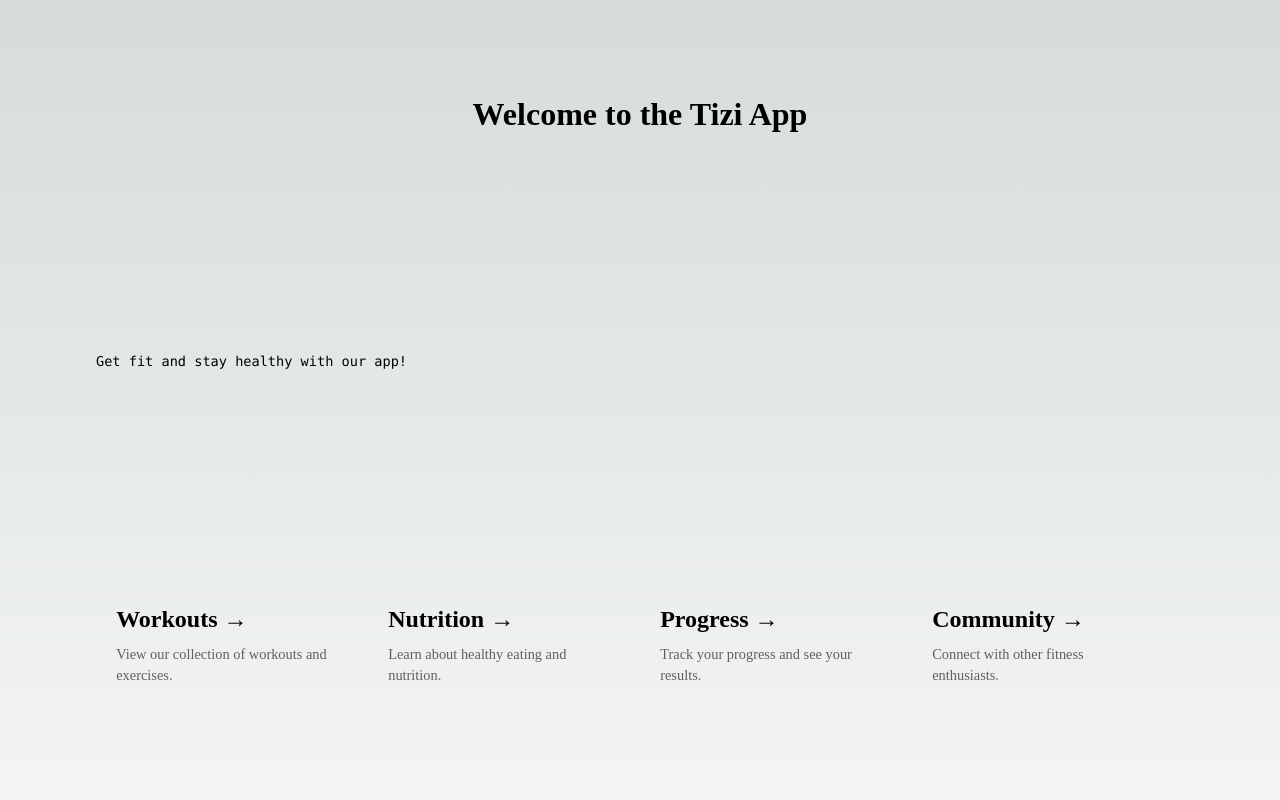
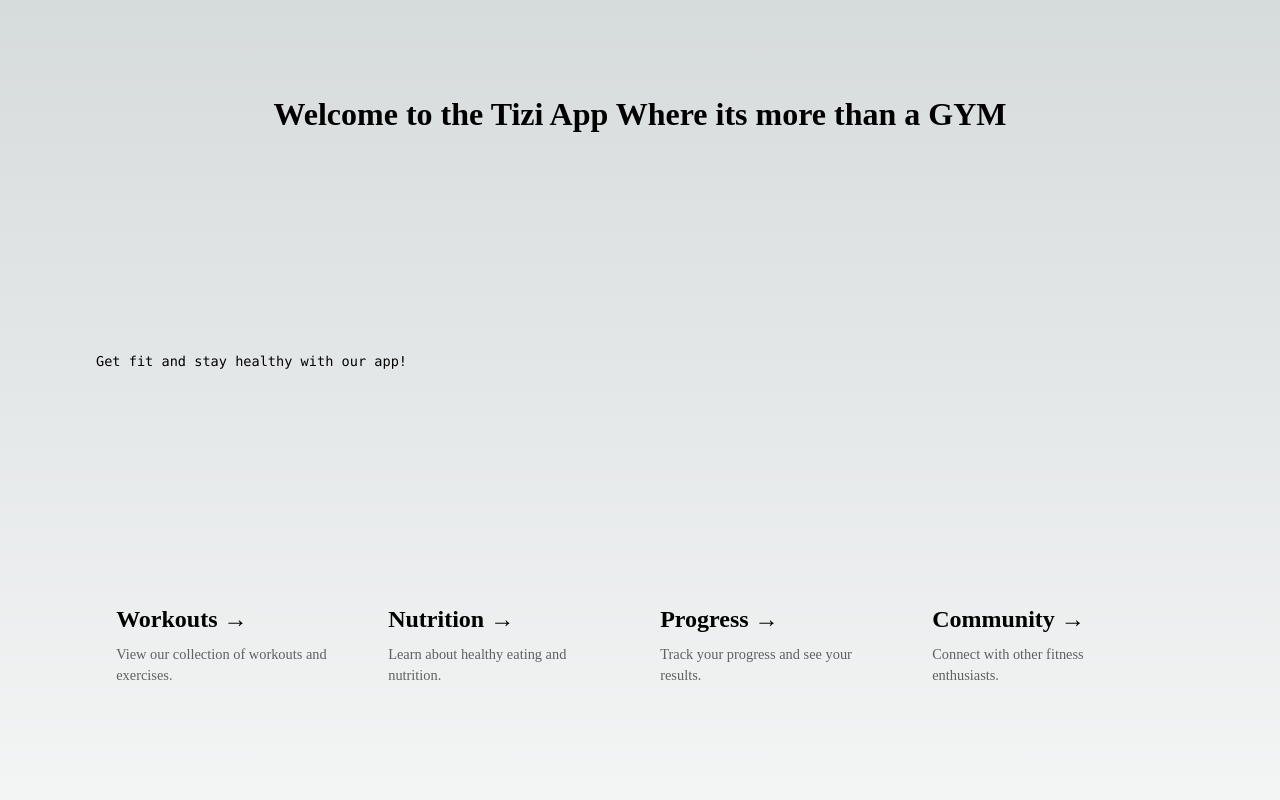
Before and after one commit to Mahad444/TiziApp, a Next.js app: page / in a window 1280 px wide. Shown: the top 800 px of the page. Built offline with nearby package versions, Linux system fonts and the light colour scheme.

Commit message:
added the intro

```diff
--- a/pages/index.tsx
+++ b/pages/index.tsx
@@ -10,7 +10,7 @@ export default function Home() {
       </Head>
 
       <main className={styles.main}>
-        <h1 className={styles.title}>Welcome to the Tizi App</h1>
+        <h1 className={styles.title}>Welcome to the Tizi App Where its more than a GYM</h1>
 
         <p className={styles.description}>
           Get fit and stay healthy with our app!
```
